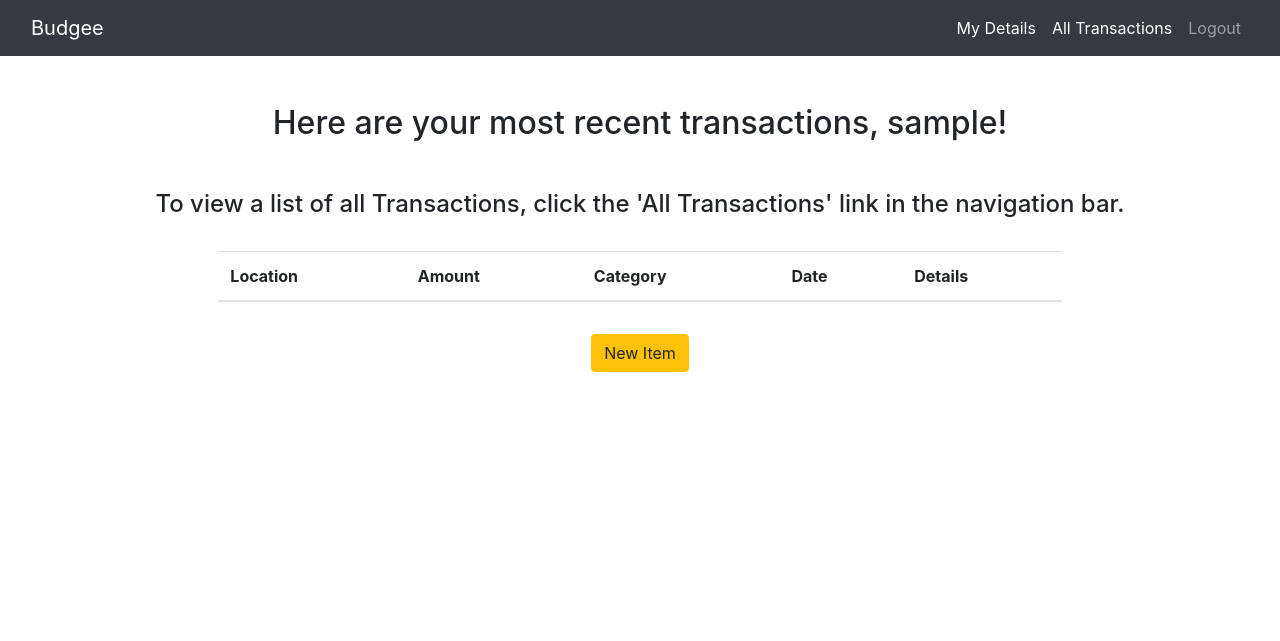
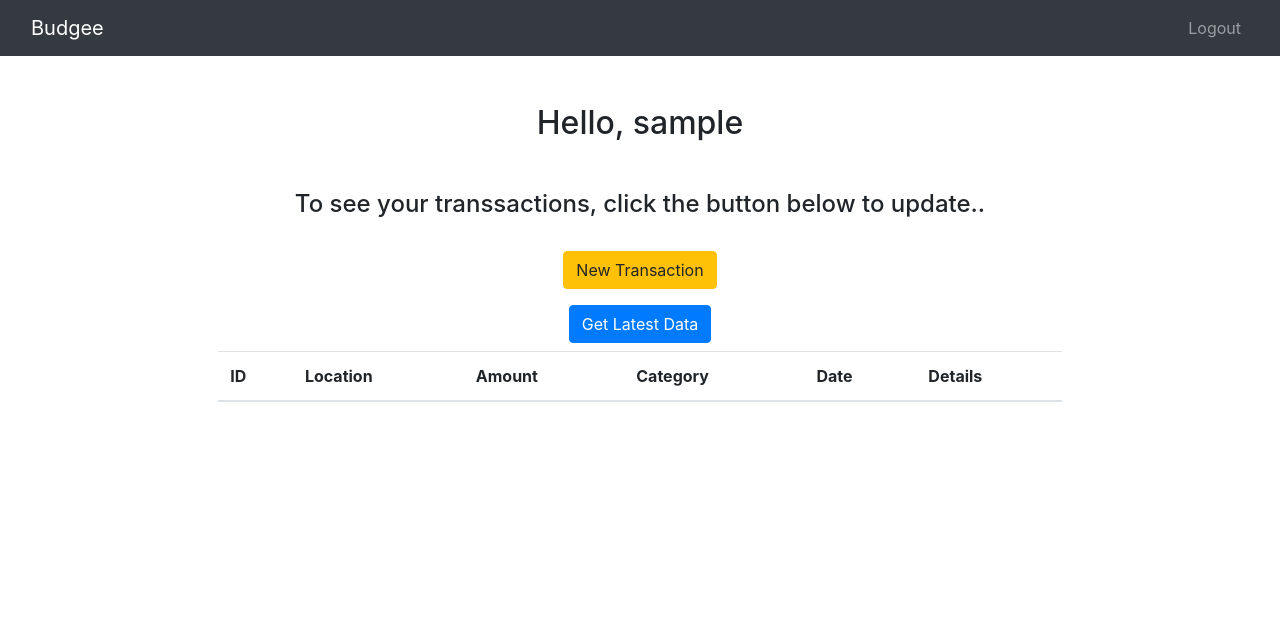
Before and after one commit to milanz14/29-capstone1-expense-tracker, a Flask app: page /users/1/transactions in a window 1280 px wide. Shown: the top 641 px of the page. Run offline with Flask 2, Linux system fonts and the light colour scheme; the visitor is signed in with stand-in values (Sample User, id 1); data comes from the database, SQL or seed files in the repository; data that the repository does not hold is empty; some libraries are stand-ins or nearby versions.

Commit message:
added front end to fetch data from the API I built for this

```diff
--- a/app.py
+++ b/app.py
@@ -86,7 +86,8 @@ def add_new_transaction_for_user(user_id):
         amount = form.amount.data
         date = form.date.data
         category = form.category.data
-        new_transaction = Transaction(location=location, amount=amount, date=date, category=category)
+        details = form.details.data
+        new_transaction = Transaction(location=location, amount=amount, date=date, category=category, details=details)
         db.session.add(new_transaction)
         db.session.commit()
         new_user_transaction = UserTransaction(user_id=user_id, transaction_id=new_transaction.id)
@@ -101,7 +102,8 @@ def add_new_transaction_for_user(user_id):
 @app.route('/transactions/<int:transaction_id>')
 def show_transaction_detail(transaction_id):
     """ show specifics of a user's transaction """
-    pass
+    transaction = Transaction.query.get_or_404(transaction_id)
+    return render_template('transaction_detail.html', transaction=transaction)
 
 @app.route('/api/<int:user_id>/transactions')
 def show_user_transaction(user_id):
@@ -127,13 +129,15 @@ def post_transactions(user_id):
     amount = form.amount.data
     date = form.date.data
     category = form.category.data
-    new_transaction = Transaction(location=location, amount=amount, date=date, category=category)
+    details = form.details.data
+    new_transaction = Transaction(location=location, amount=amount, date=date, category=category, details=details)
     db.session.add(new_transaction)
     db.session.commit()
     new_user_transaction = UserTransaction(user_id=user_id, transaction_id=new_transaction.id)
     db.session.add(new_user_transaction)
     db.session.commit()
-    return (jsonify(transaction=new_transaction.serialize()), 201)
+    # return (jsonify(transaction=new_transaction.serialize()), 201)
+    return redirect(f'/users/{user_id}/transactions')
 
 @app.route('/api/transactions/<int:transaction_id>', methods=['PATCH'])
 def update_transaction(transaction_id):
--- a/static/app.js
+++ b/static/app.js
@@ -1,11 +1,37 @@
-//TODO - DOM selections here
+const getButton = document.getElementById('get-btn')
+const bodyContainer = document.getElementById('table-container')
+const userID = document.getElementById('user').innerHTML
+const URL = 'http://localhost:5000'
 
+document.addEventListener('DOMContentLoaded', () => {
+    const fetchData = async (e) => {
+        e.preventDefault();
 
-// TODO - add onload so that the API is initially queried when the page loads - 5 most recent transactions
-// --> Use DOMContentLoaded event listener
+        await axios.get(`${URL}/api/${userID}/transactions`).then(response => {
+            console.log(response.data.transactions)
+            for (let transaction of response.data.transactions) {
+                const location = transaction.location;
+                const amount = transaction.amount;
+                const date = transaction.date;
+                const category = transaction.category;
+                const details = transaction.details;
+                const transactionID = transaction.id;
+                const newTR = document.createElement('tr')
 
+                newTR.innerHTML = `
+                    <td><a href="${URL}/transactions/${transactionID}"</a>${transactionID}</td>
+                    <td>${location}</td>
+                    <td>${amount}</td>
+                    <td>${category}</td>
+                    <td>${date}</td>
+                    <td>${details}</td>`
+
+                bodyContainer.append(newTR);
+            }
+        });
+    };
+
+    getButton.addEventListener('click', fetchData);
+});
 
 //TODO - add API call based on fetch Data button so that all of the data loads
-
-
-// TODO - add API call to update the data that's displayed on the page.
--- a/templates/base.html
+++ b/templates/base.html
@@ -17,12 +17,6 @@
           <div class="collapse navbar-collapse" id="navbarNav">
             <ul class="navbar-nav ml-auto">
             {% if session['username'] %}
-                <li class="nav-item">
-                    <a class="nav-link active" aria-current="page" href="#">My Details</a>
-                </li>
-                <li class="nav-item">
-                    <a class="nav-link active" aria-current="page" href="#">All Transactions</a>
-                </li>
                 <li class="nav-item">
                     <a class="nav-link" href="/logout">Logout</a>
                 </li>
@@ -47,5 +41,7 @@
     <script src="https://code.jquery.com/jquery-3.4.1.slim.min.js" integrity="sha384-J6qa4849blE2+poT4WnyKhv5vZF5SrPo0iEjwBvKU7imGFAV0wwj1yYfoRSJoZ+n" crossorigin="anonymous"></script>
     <script src="https://cdn.jsdelivr.net/npm/popper.js@1.16.0/dist/umd/popper.min.js" integrity="sha384-Q6E9RHvbIyZFJoft+2mJbHaEWldlvI9IOYy5n3zV9zzTtmI3UksdQRVvoxMfooAo" crossorigin="anonymous"></script>
     <script src="https://stackpath.bootstrapcdn.com/bootstrap/4.4.1/js/bootstrap.min.js" integrity="sha384-wfSDF2E50Y2D1uUdj0O3uMBJnjuUD4Ih7YwaYd1iqfktj0Uod8GCExl3Og8ifwB6" crossorigin="anonymous"></script>
+    <script src="https://unpkg.com/axios/dist/axios.min.js"></script>
+    <script src="/static/app.js"></script>
 </body>
 </html>
--- a/templates/new_transaction.html
+++ b/templates/new_transaction.html
@@ -8,7 +8,7 @@
     </div>
     <div class="row justify-content-center">
         <div class="col-10">
-            <form action="/users/{{ user.id }}/transactions/new" method="POST">
+            <form action="/api/{{ user.id }}/transactions" method="POST">
                 {{ form.hidden_tag() }}
                 {% for field in form if field.widget.input_type != 'hidden' %}
                 <div>
@@ -22,6 +22,7 @@
                 {% endfor %}
                 <button class="btn btn-primary my-3" type="submit">Create new Transaction</button>
             </form>
+            <a class="btn btn-warning my-1" href="/users/{{ user.id }}/transactions">Back to My Transactions</a>
         </div>
     </div>
 {% endblock %}
--- a/templates/user_transactions.html
+++ b/templates/user_transactions.html
@@ -9,17 +9,24 @@
         {% endfor %}
     </div>
     <div class="d-flex justify-content-center my-3">
-        <h2 class="my-3">Here are your most recent transactions, {{ user.username }}!</h2>
+        <h2 class="my-3">Hello, {{ user.username }}</h2>
+        <h3 id="user" hidden>{{ user.id }}</h3>
     </div>
     <div class="d-flex justify-content-center my-3">
-        <h4 class="my-3">To view a list of all Transactions, click the 'All Transactions' link in the navigation bar.</h4>
+        <h4 class="my-3">To see your transsactions, click the button below to update.. </h4>
     </div>
-
+    <div class="d-flex justify-content-center my-3">
+        <a class="btn btn-warning" href="/users/{{ user.id }}/transactions/new">New Transaction</a>
+    </div>
+    <div class="d-flex justify-content-center my-2">
+        <button id="get-btn" class="btn btn-primary">Get Latest Data</button>
+    </div>
     <div class="row justify-content-center">
         <div class="col-8">
             <table class="table table-striped table-hover">
-                <thead>
+                <thead >
                     <tr>
+                        <th scope="col">ID</th>
                         <th scope="col">Location</th>
                         <th scope="col">Amount</th>
                         <th scope="col">Category</th>
@@ -27,21 +34,9 @@
                         <th scope="col">Details</th>
                     </tr>
                 </thead>
-                <tbody>
-                    {% for transaction in user.transactions %}
-                    <tr scope="row">
-                        <td> {{ transaction.location }}</td>
-                        <td> {{ transaction.amount }}</td>
-                        <td> {{ transaction.category }}</td>
-                        <td> {{ transaction.date }}</td>
-                        <td> {{ transaction.details }}</td>
-                    </tr>
-                    {% endfor %}
+                <tbody id="table-container">
                 </tbody>
             </table>
         </div>
     </div>
-    <div class="d-flex justify-content-center my-3">
-        <a class="btn btn-warning" href="/users/{{ user.id }}/transactions/new">New Item</a>
-    </div>
 {% endblock %}
```
